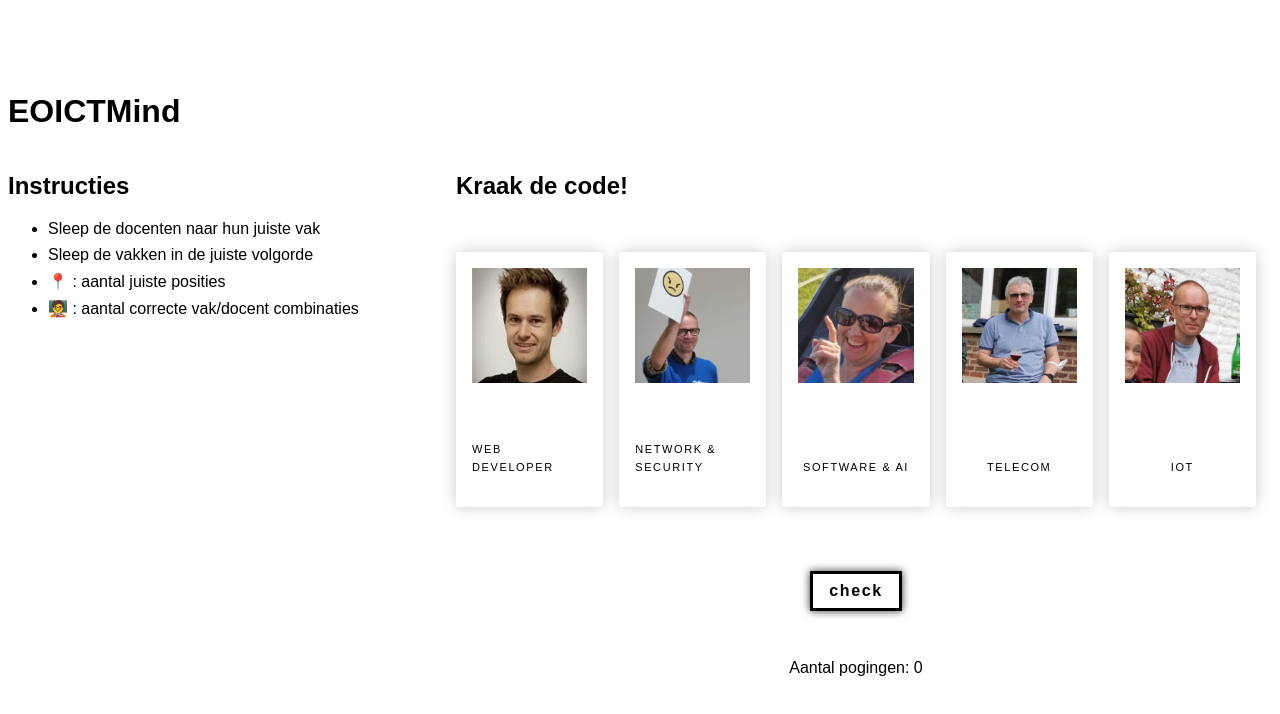
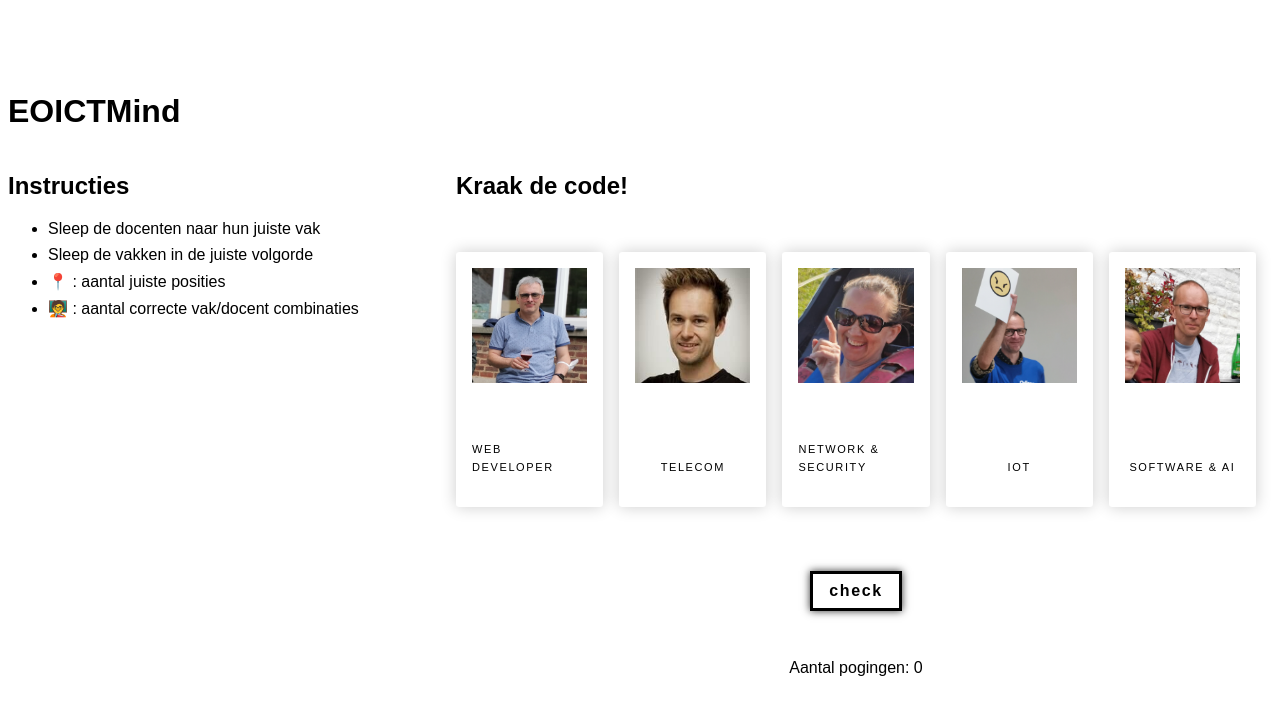
Before and after one commit to BartDelrue/mastermind, a Vue app: page / in a window 1280 px wide. Shown: the top 714 px of the page. Built offline with nearby package versions, Linux system fonts and the light colour scheme.

Commit message:
fix sort

```diff
--- a/src/App.vue
+++ b/src/App.vue
@@ -24,12 +24,12 @@ const goal = ref([
   }
 ])
 const imgs = goal.value
-  .map((g) => ({ img: g.img, rand: Math.random() }))
-  .sort((a, b) => (a.rand > b.rand ? 1 : 0))
+  .map(({img}) => ({ img, rand: Math.random() }))
+  .sort((a, b) => a.rand >= b.rand ? 1 : -1)
   .map((g) => g.img)
 const opos = goal.value
-  .map((g) => ({ opo: g.opo, rand: Math.random() }))
-  .sort((a, b) => (a.rand > b.rand ? 1 : 0))
+  .map(({opo}) => ({ opo, rand: Math.random() }))
+  .sort((a, b) => a.rand >= b.rand ? 1 : -1)
   .map((g) => g.opo)
 const pegs = ref(goal.value.map((g, i) => ({ opo: opos[i], img: imgs[i] })))
 
```
